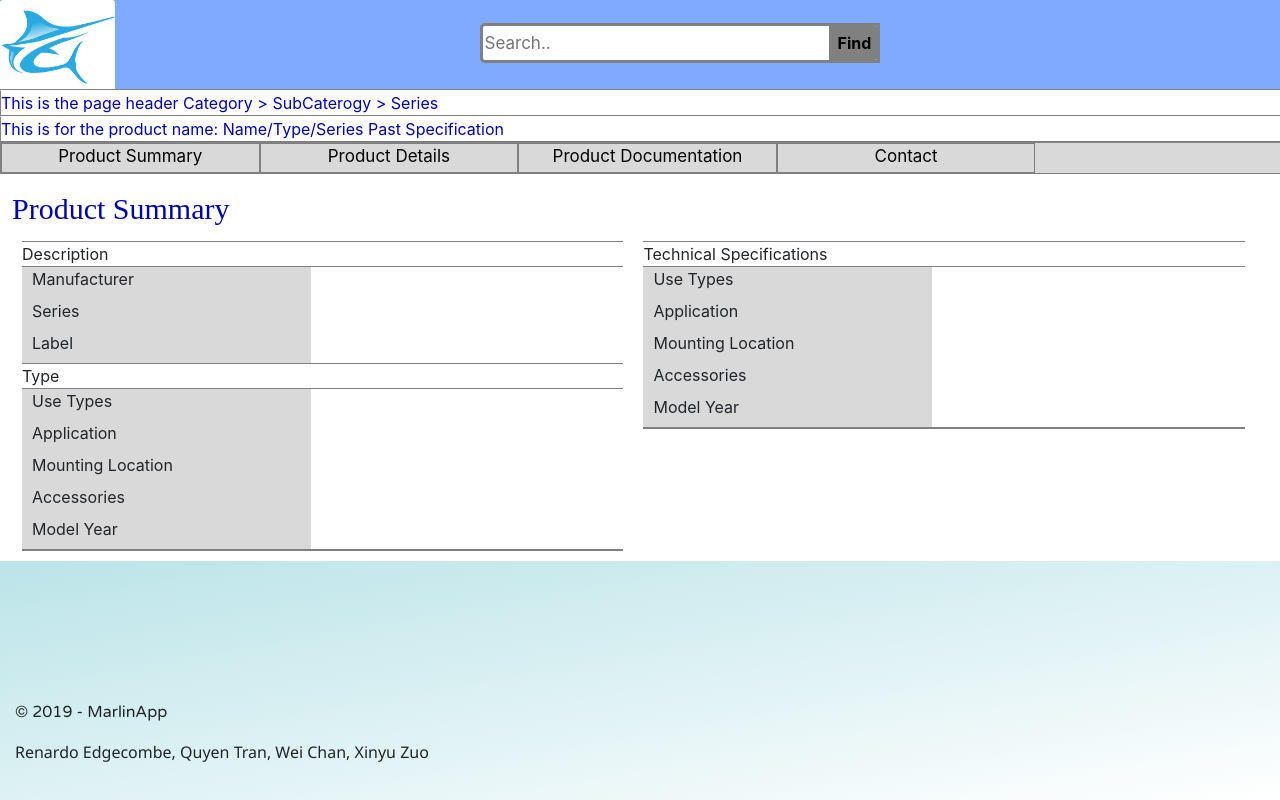
After one commit to NRunks/MarlinWebApp, an ASP.NET MVC app: template MarlinWebApp/Views/Product/ProductSummary.cshtml in a window 1280 px wide. The commit adds this page. Run offline with ASP.NET Core 8 and stand-ins for ASP.NET MVC 5, Linux system fonts and the light colour scheme; the template is opened without the code that fills it, so the values that code supplies are empty; the project's own start-up code is not run; a stand-in starts its controllers and pages; some libraries are stand-ins or nearby versions; some web fonts are replaced.

Commit message:
Product pages added

```diff
--- /dev/null
+++ b/MarlinWebApp/Content/Product.css
@@ -0,0 +1,118 @@
+body {
+
+}
+.header-wrapper {
+    background-color: #80aaff;
+    margin-top: -50px;
+    margin-left: -15px;
+    border-bottom: 1px solid grey;
+}
+.header-wrapper input[type=text] {
+        margin-top: 4px;
+        margin-left: 360px;
+        width: 400px;
+        height: 40px;
+        border: 3px solid grey;
+        font-size: 17px;
+        border-radius: 5px 0 0 5px;
+        outline: none;
+        color: #9DBFAF;
+    }
+
+.searchButton {
+    width: 51px;
+    height: 34px;
+    border: 1px;
+    background: grey;
+    text-align: center;
+    border-radius: 0 5px 5px 0;
+    cursor: pointer;
+    margin-left: -55px;
+    padding-bottom: 1px;
+}
+
+.card-img-top {
+    width: 115px;
+    height: 89px;
+}
+.page {
+    background-color: white;
+    margin-left: -15px;
+
+}
+
+#header, #product-name {
+    border: 1px solid grey;
+    border-top: 1px solid white;
+
+}
+
+#header {
+    color: #0000b3;
+
+}
+
+#product-name {
+    color: #0000b3;
+
+}
+
+/*Product navigation bar*/
+.topnav {
+    overflow: hidden;
+    background-color: #d9d9d9;
+    border: 1px solid grey;
+}
+
+.topnav a {
+        float: left;
+        color: black;
+        text-align: center;
+        padding: 0px 16px;
+        text-decoration: none;
+        font-size: 17px;
+        border: 1px solid grey;
+        height: 30px;
+        width:20%;
+
+   }
+
+ .topnav a:hover {
+        background-color: #8c8c8c;
+        color: black;
+    }
+
+.PageTitle {
+    color: #0000b3;
+    font-size: 30px;
+    font-family: "Times New Roman", Times, serif;
+}
+
+.product-info {
+    margin: 12px;
+    margin-right: 30px;
+}
+
+.column {
+    float: left;
+    width: 48%;
+    border-top: 1px solid grey;
+    border-bottom: 1px solid grey;
+    margin: 10px;
+}
+
+#description, #type, #TechInfo, #ManufacturerInfo {
+    border-top: 1px solid grey;
+    border-bottom: 1px solid grey;
+}
+.label-text{
+   margin-left:10px;
+}
+.label {
+    background-color: #d9d9d9;
+    width: 48%;
+}
+
+.result {
+    width: 48%;
+}
--- a/MarlinWebApp/Views/Product/Index.cshtml
+++ b/MarlinWebApp/Views/Product/Index.cshtml
@@ -13,6 +13,7 @@
     <button type="submit" class="searchButton"><b>Find</b></button>
 
 </div>
+
 
 <dl class="dl-horizontal">
     <div class="row">
--- /dev/null
+++ b/MarlinWebApp/Views/Product/ProductSummary.cshtml
@@ -0,0 +1,79 @@
+
+@{
+    ViewBag.Title = "Show";
+}
+
+
+<link rel="stylesheet" href="~/Content/Product.css" />
+<div class="header-wrapper">
+    <img class="card-img-top" src="~/Content/Images/marlin.jpg" />
+    <input type="text" placeholder="Search..">
+    <button type="submit" class="searchButton"><b>Find</b></button>
+</div>
+
+
+<div class="page">
+    <div id="header">
+        This is the page header Category > SubCaterogy > Series
+    </div>
+    <div id="product-name">
+        This is for the product name: Name/Type/Series    Past Specification
+    </div>
+    <div class="topnav">
+        <a href="ProductSummary">Product Summary</a>
+        <a href="ProductDetails">Product Details</a>
+        <a href="ProductDocumentation">Product Documentation</a>
+        <a href="Contact">Contact</a>
+    </div>
+   <div class="product-info">
+
+    <div class="PageTitle">Product Summary</div>
+
+    <div class="column">
+        Description
+        <div id="description">
+            <div class="label">
+                <div class="label-text">
+                    <label>Manufacturer</label> <br />
+                    <label>Series</label> <br />
+                    <label>Label</label><br />
+                </div>
+            </div>
+                <div class="result">
+
+                </div>
+            </div>
+        Type
+        <div id="type">
+            <div class="label">
+                <div class="label-text">
+                    <label>Use Types</label> <br />
+                    <label>Application</label> <br />
+                    <label>Mounting Location</label><br />
+                    <label>Accessories</label><br />
+                    <label>Model Year</label><br />
+                </div>
+            </div>
+            <div class="result">
+            </div>
+        </div>
+    </div>
+    <div class="column">
+        Technical Specifications
+        <div id="TechInfo">
+            <div class="label">
+                <div class="label-text">
+                    <label>Use Types</label> <br />
+                    <label>Application</label> <br />
+                    <label>Mounting Location</label><br />
+                    <label>Accessories</label><br />
+                    <label>Model Year</label><br />
+                </div>
+            </div>
+            <div class="result">
+            </div>
+            </div>
+
+    </div>
+   </div>
+</div>
```
Also changed, not shown: MarlinWebApp/App_Start/RouteConfig.cs (+10 -0 lines), MarlinWebApp/Content/ProductList.css (+5 -6 lines), MarlinWebApp/Controllers/ProductController.cs (+16 -0 lines), MarlinWebApp/Views/Product/Contact.cshtml (added, +65 -0 lines), MarlinWebApp/Views/Product/ProductDetails.cshtml (added, +38 -0 lines), MarlinWebApp/Views/Product/ProductDocumentation.cshtml (added, +36 -0 lines), MarlinWebApp/MarlinWebApp.csproj.
